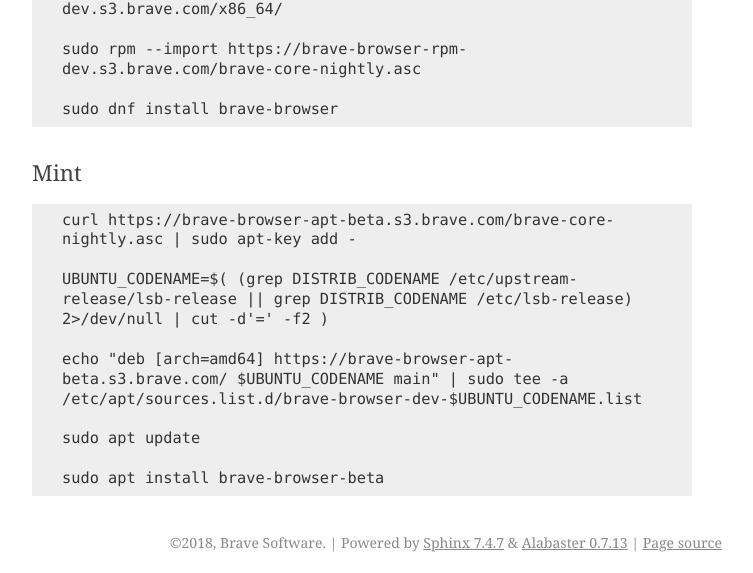
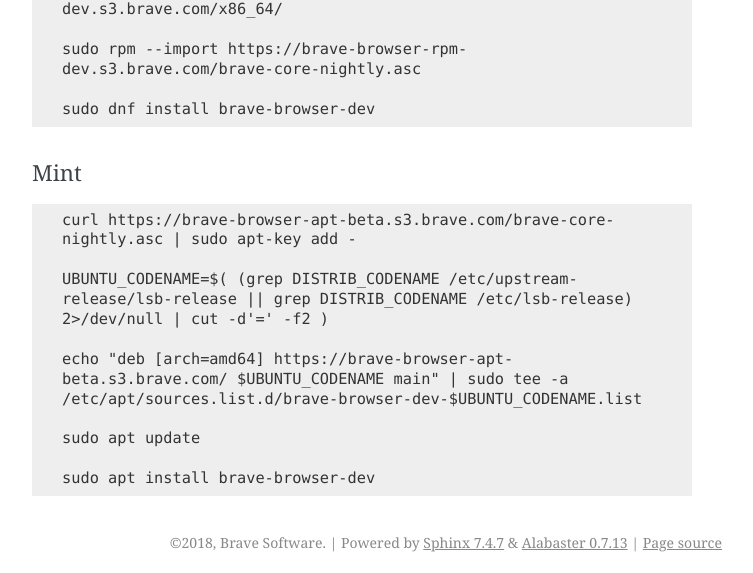
Before and after one commit to brave/brave-browser, a Sphinx documentation site: the page built from docs/source/installing-brave.rst, in a window 1280 px wide. Shown: the part 1609-2182 px from the top of the page, without its empty margins (388-1141 px from the left). Built offline with Sphinx 7.4.7, drawn with Linux system fonts in a browser that asks for light colours.

Commit message:
more specific dnf instructions; typo in Mint dev

```diff
--- a/docs/source/installing-brave.rst
+++ b/docs/source/installing-brave.rst
@@ -77,7 +77,7 @@
 
     sudo rpm --import https://brave-browser-rpm-dev.s3.brave.com/brave-core-nightly.asc
 
-    sudo dnf install brave-browser
+    sudo dnf install brave-browser-dev
 
 
 Mint
@@ -92,4 +92,4 @@
 
     sudo apt update
 
-    sudo apt install brave-browser-beta
+    sudo apt install brave-browser-dev
```
